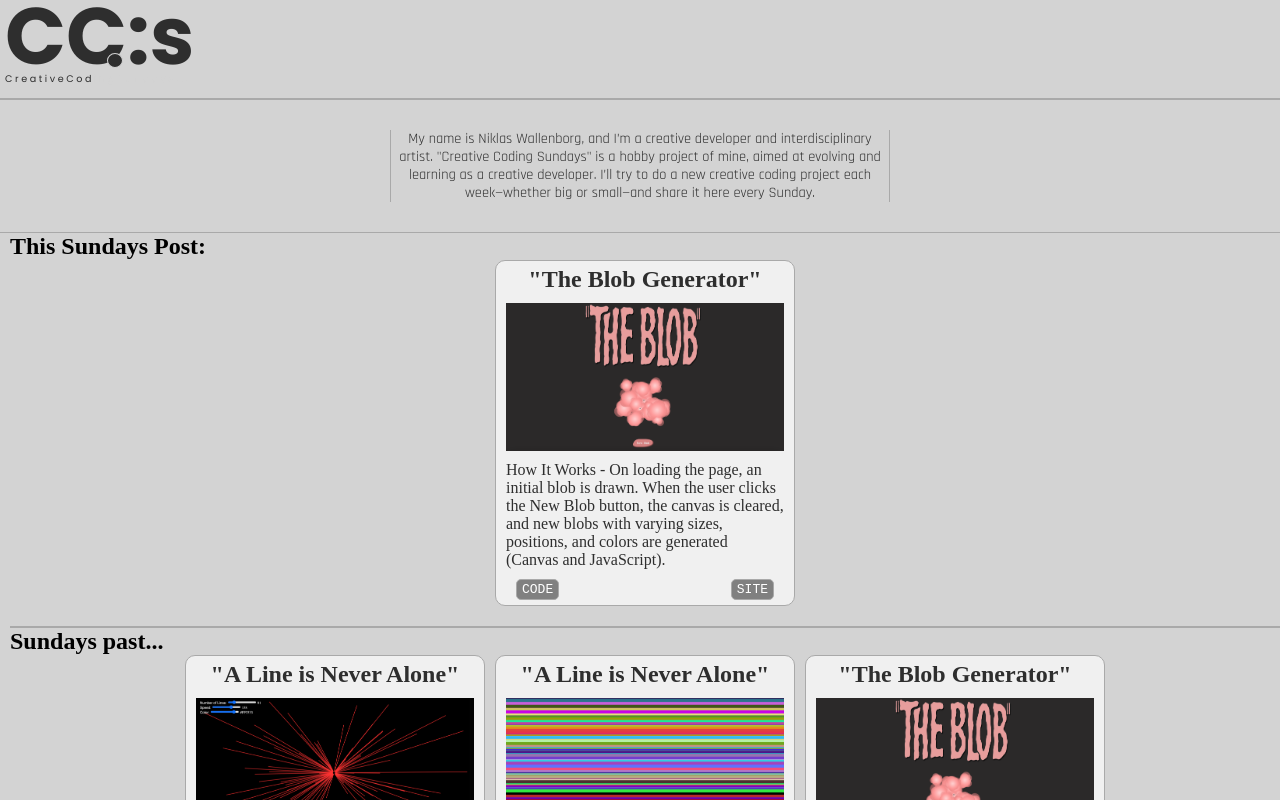
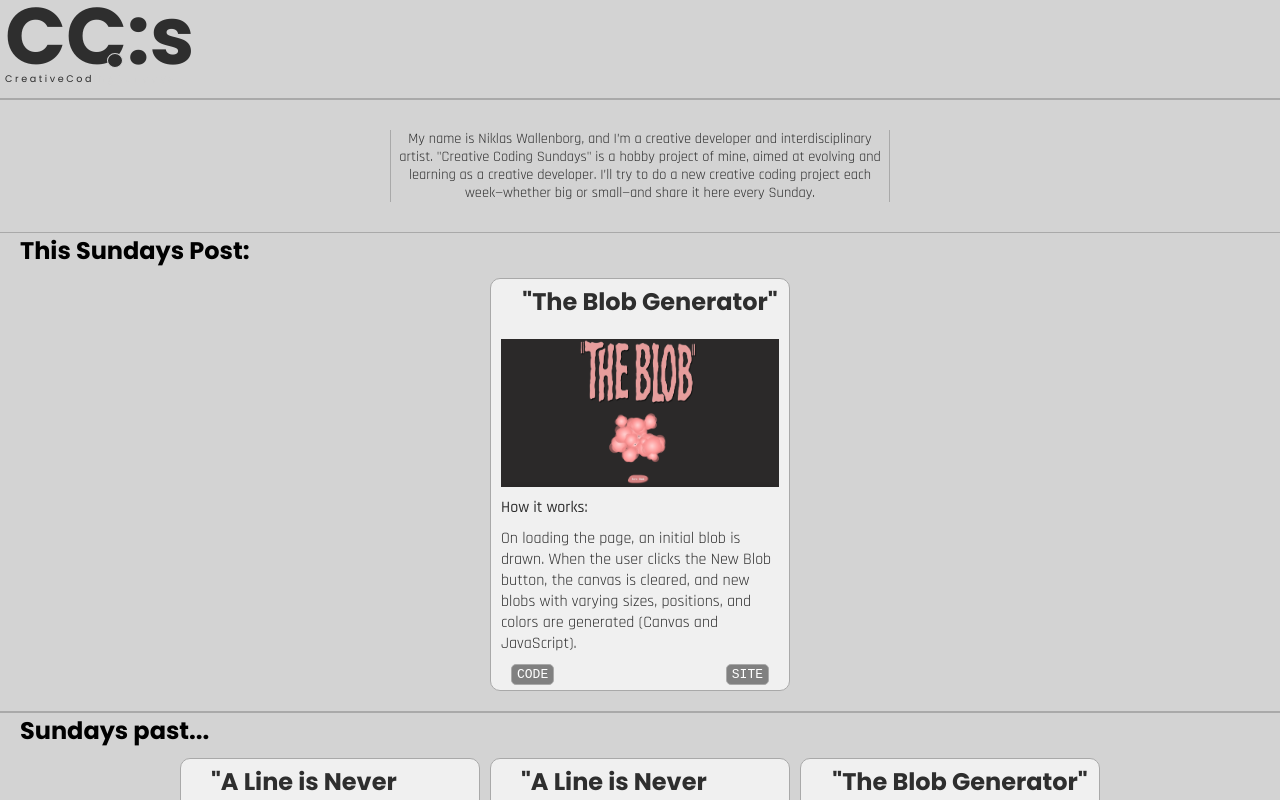
Before and after one commit to Wallenborg/CC-s, a React (Vite) app: page / in a window 1280 px wide. Shown: the top 800 px of the page. Built offline with nearby package versions, Linux system fonts and the light colour scheme.

Commit message:
add som styling and layout changes

```diff
--- a/src/components/info/Info.css
+++ b/src/components/info/Info.css
@@ -23,6 +23,6 @@
 
 @media (max-width: 600px) {
   .info-text {
-    max-width: 300px;
+    max-width: 340px;
   }
 }
--- a/src/components/newpage/NewPage.jsx
+++ b/src/components/newpage/NewPage.jsx
@@ -10,7 +10,7 @@ export default function NewPage() {
 
   return (
     <div className="wrapper">
-      <h2>This Sundays Post:</h2>
+      <h2 className="page-title">This Sundays Post:</h2>
       <div className="newest-page-box">
         <PageBox key={latestPost.id} post={latestPost} />
       </div>
--- a/src/components/page-box/PageBox.css
+++ b/src/components/page-box/PageBox.css
@@ -11,8 +11,21 @@
   padding: 5px 10px;
 }
 
-.page-tile {
+.page-title {
+  font-family: "Poppins", sans-serif;
+  font-size: 1.3rem;
   align-self: center;
+}
+
+.title-content {
+  font-size: 0.8;
+  font-weight: 500;
+  font-family: "Rajdhani", sans-serif;
+}
+
+.page-content {
+  font-size: 0.7;
+  font-family: "Rajdhani", sans-serif;
 }
 
 .page-link-box {
--- a/src/components/page-box/PageBox.jsx
+++ b/src/components/page-box/PageBox.jsx
@@ -3,8 +3,9 @@ import "./PageBox.css";
 export default function PageBox({ post }) {
   return (
     <div className="page-box">
-      <h2 className="page-tile">{post.title}</h2>
+      <h2 className="page-title">{post.title}</h2>
       <img src={post.image} alt={post.title} className="blog-image" />
+      <p className="title-content">How it works:</p>
       <p className="page-content">{post.content}</p>
       <div className="page-link-box">
         <a
--- a/src/components/page-list/PageList.css
+++ b/src/components/page-list/PageList.css
@@ -1,7 +1,12 @@
-.wrapper {
-  padding-left: 10px;
+/* .wrapper {
+
+} */
+.page-title {
+  font-family: "Poppins", sans-serif;
+  font-size: 1.5rem;
+  margin-left: 20px;
+  margin-bottom: 10px;
 }
-
 .page-list-box {
   display: flex;
   gap: 10px;
--- a/src/components/page-list/PageList.jsx
+++ b/src/components/page-list/PageList.jsx
@@ -26,7 +26,7 @@ export default function PageList() {
 
   return (
     <div className="wrapper">
-      <h2>Sundays past...</h2>
+      <h2 className="page-title">Sundays past...</h2>
       <div className="page-list-box">
         {shuffledPosts.map((post) => (
           <PageBox key={post.id} post={post} />
--- a/src/data/posts.js
+++ b/src/data/posts.js
@@ -3,7 +3,7 @@ const posts = [
     id: 1,
     title: '"A Line is Never Alone"',
     content:
-      "How It Works - Randomly generating 500 lines. The page reloads every 60 seconds.",
+      "Randomly generating 500 lines. The page reloads every 60 seconds.",
     image: "/img/theline.png",
     liveLink: "https://a-line-is-never-alone.netlify.app/",
     codeLink: "https://github.com/Wallenborg/line-art",
@@ -12,7 +12,7 @@ const posts = [
     id: 2,
     title: '"A Line is Never Alone"',
     content:
-      "How It Works - Randomly generating 500 lines. The page reloads every 60 seconds.",
+      "Randomly generating 500 lines. The page reloads every 60 seconds.",
     image: "/img/thelaser.png",
     liveLink: "https://a-line-is-never-alone.netlify.app/",
     codeLink: "https://github.com/Wallenborg/line-art",
@@ -21,7 +21,7 @@ const posts = [
     id: 3,
     title: '"The Blob Generator"',
     content:
-      "How It Works - On loading the page, an initial blob is drawn. When the user clicks the New Blob button, the canvas is cleared, and new blobs with varying sizes, positions, and colors are generated (Canvas and JavaScript).",
+      "On loading the page, an initial blob is drawn. When the user clicks the New Blob button, the canvas is cleared, and new blobs with varying sizes, positions, and colors are generated (Canvas and JavaScript).",
     image: "/img/theblob.png",
     liveLink: "https://github.com/Wallenborg/the-blob",
     codeLink: "https://the-blob-generator.netlify.app/",
```
